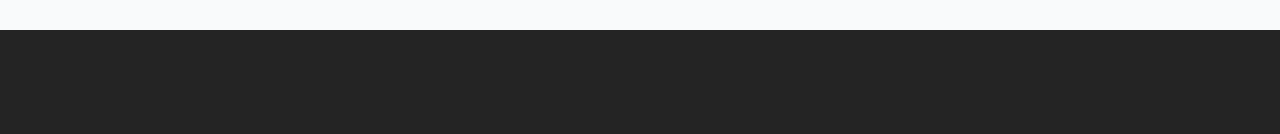
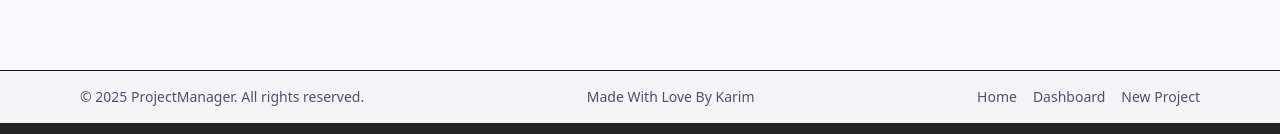
Before and after one commit to K-Othman/project-manager-webapp, a React app in the folder frontend/: page / in a window 1280 px wide. Shown: the part 663-797 px from the top of the page. Built offline with nearby package versions, Linux system fonts and the light colour scheme; no server answers; the HTML template or start-up script is replaced by a standard one.

Commit message:
created footer

```diff
--- /dev/null
+++ b/frontend/src/components/Footer.jsx
@@ -0,0 +1,41 @@
+// -------------------------------------------------------------
+// Simple, clean footer displayed across the entire website.
+// - Uses dynamic year so it never needs updating manually
+// - Contains quick navigation links for UX consistency
+// - Minimal, unobtrusive design suited for dashboard-style apps
+// -------------------------------------------------------------
+
+import { Link } from "react-router-dom";
+
+function Footer() {
+  const currentYear = new Date().getFullYear();
+
+  return (
+    <footer className="bg-gray-100 border-t mt-10">
+      <div className="max-w-6xl mx-auto px-4 py-4 flex flex-col md:flex-row justify-between items-center text-sm text-gray-600">
+
+        {/* Left section: branding */}
+        <p className="mb-2 md:mb-0">
+          © {currentYear} ProjectManager. All rights reserved.
+        </p>
+
+        <p>Made With Love By Karim</p>
+
+        {/* Right section: quick navigation */}
+        <div className="flex gap-4">
+          <Link to="/" className="hover:text-blue-600">
+            Home
+          </Link>
+          <Link to="/dashboard" className="hover:text-blue-600">
+            Dashboard
+          </Link>
+          <Link to="/projects/new" className="hover:text-blue-600">
+            New Project
+          </Link>
+        </div>
+      </div>
+    </footer>
+  );
+}
+
+export default Footer;
--- a/frontend/src/router/AppRouter.jsx
+++ b/frontend/src/router/AppRouter.jsx
@@ -14,6 +14,7 @@ import Dashboard from "../pages/Dashboard";
 import NewProject from "../pages/NewProject";
 import EditProject from "../pages/EditProject";
 import ProjectDetails from "../pages/ProjectDetails";
+import Footer from "../components/Footer";
 
 // -----------------------------------------------------------
 // ProtectedRoute
@@ -82,6 +83,7 @@ function AppRouter() {
           <Route path="*" element={<div className="p-4">Page not found</div>} />
         </Routes>
       </main>
+      <Footer />
     </BrowserRouter>
   );
 }
```
